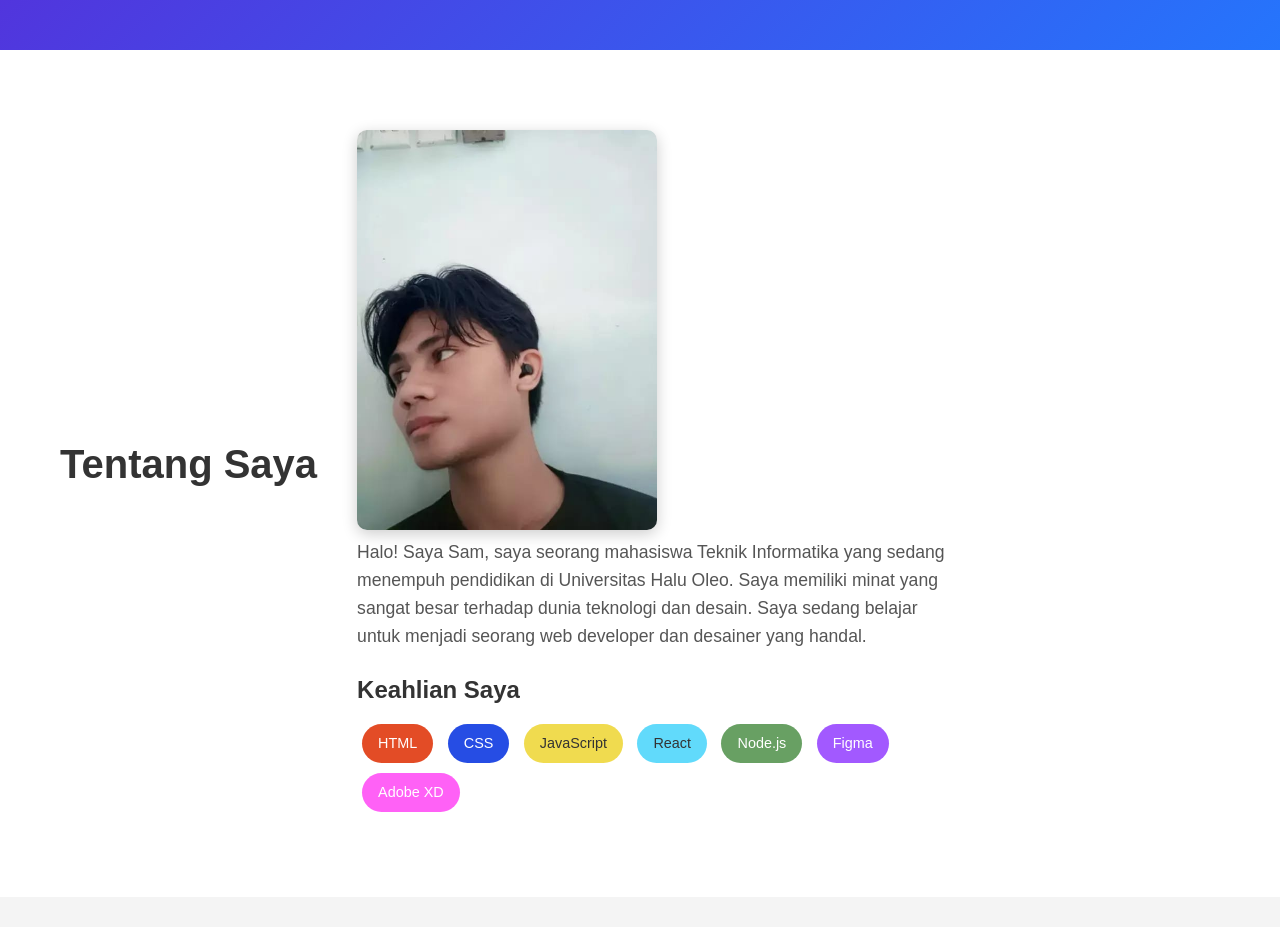
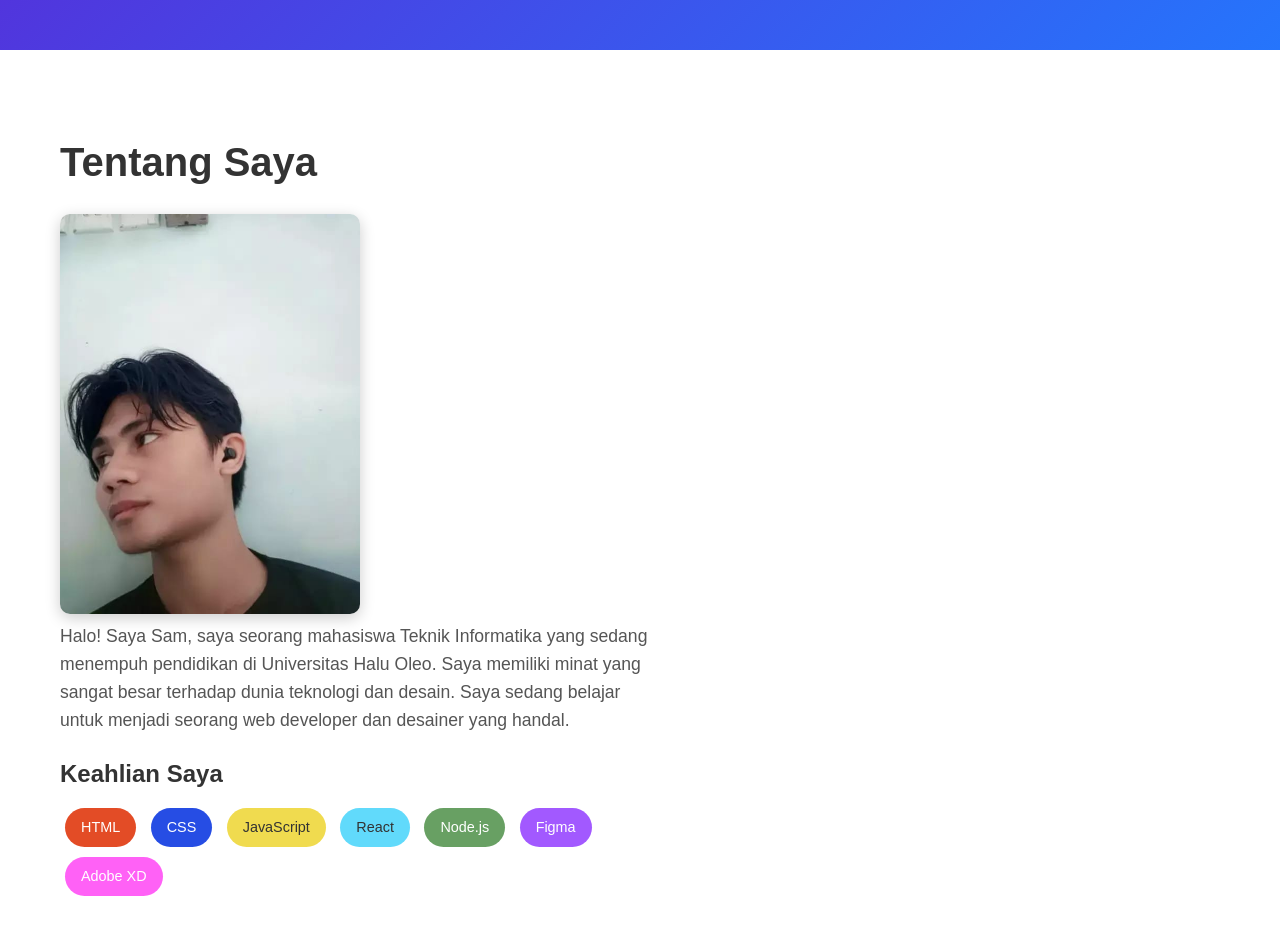
Before and after one commit to 28Sam/portofolio, a plain HTML site: page index.html in a window 1280 px wide. Shown: the part 820-1747 px from the top of the page. Drawn offline with Linux system fonts and the light colour scheme.

Commit message:
Update index.html

```diff
--- a/index.html
+++ b/index.html
@@ -34,9 +34,9 @@
     <!-- Tentang Saya -->
     <section id="about" class="about">
         <div class="container">
-            <h2>Tentang Saya</h2>
             <div class="about-content">
-                <img src="Profile.jpg" alt="Foto Profil">
+                <h2>Tentang Saya</h2>
+                <img src="profile.jpg" alt="Foto Profil">
                 <div class="text">
                     <p>
                         Halo! Saya Sam, saya seorang mahasiswa Teknik Informatika yang sedang menempuh pendidikan di
```
